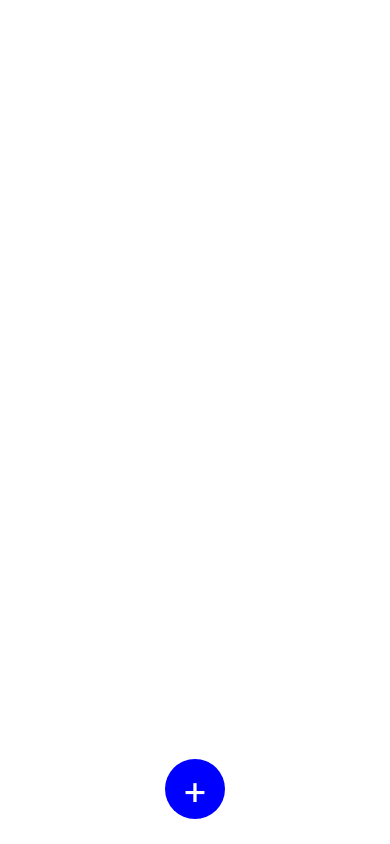
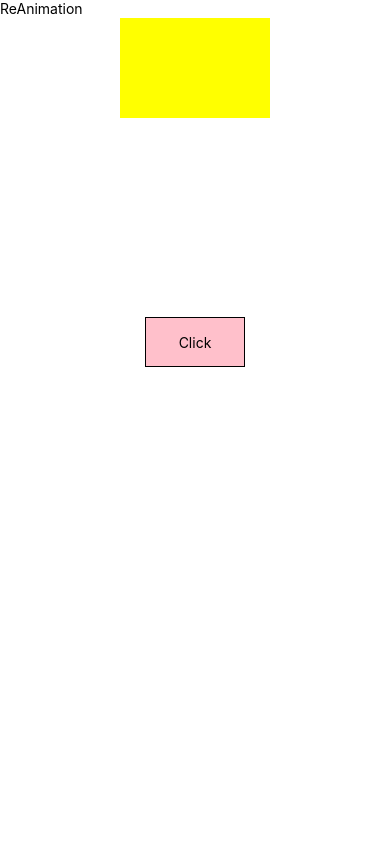
Before and after one commit to saurabhkara/React-Native-Animated, a React Native app: screen / in a window 390 px wide. Built offline with nearby package versions, Linux system fonts and the light colour scheme.

Commit message:
reanimated

```diff
--- a/App.tsx
+++ b/App.tsx
@@ -3,7 +3,8 @@ import React from 'react';
 // import FirstPractice from './src/screens/FirstPractice';
 import SecondPractice from './src/screens/SecondPractice';
 import AnimatedButtons from './src/screens/AnimatedButtons';
+import ReAnimated1 from './src/screens/ReAnimated';
 
 export default function App() {
-  return <AnimatedButtons />;
+  return <ReAnimated1 />;
 }
--- a/babel.config.js
+++ b/babel.config.js
@@ -1,3 +1,4 @@
 module.exports = {
   presets: ['module:metro-react-native-babel-preset'],
+  plugins: ['react-native-reanimated/plugin'],
 };
--- a/package.json
+++ b/package.json
@@ -11,7 +11,8 @@
   },
   "dependencies": {
     "react": "18.2.0",
-    "react-native": "0.71.8"
+    "react-native": "0.71.8",
+    "react-native-reanimated": "^3.2.0"
   },
   "devDependencies": {
     "@babel/core": "^7.20.0",
--- a/src/screens/ReAnimated.tsx
+++ b/src/screens/ReAnimated.tsx
@@ -23,10 +23,17 @@ export default function ReAnimated1() {
       <TouchableOpacity
         style={styles.button}
         onPress={() => {
-          setClicked(!clicked);
-          animatedValue.value = withTiming(100, {
-            duration: 5000,
-          });
+          if (clicked) {
+            animatedValue.value = withTiming(0, {
+              duration: 1000,
+            });
+            setClicked(!clicked);
+          } else {
+            animatedValue.value = withTiming(50, {
+              duration: 1000,
+            });
+            setClicked(!clicked);
+          }
         }}>
         <Text>Click</Text>
       </TouchableOpacity>
```
Also changed, not shown: 2 other files (tests, documents, lock files or other folders).
